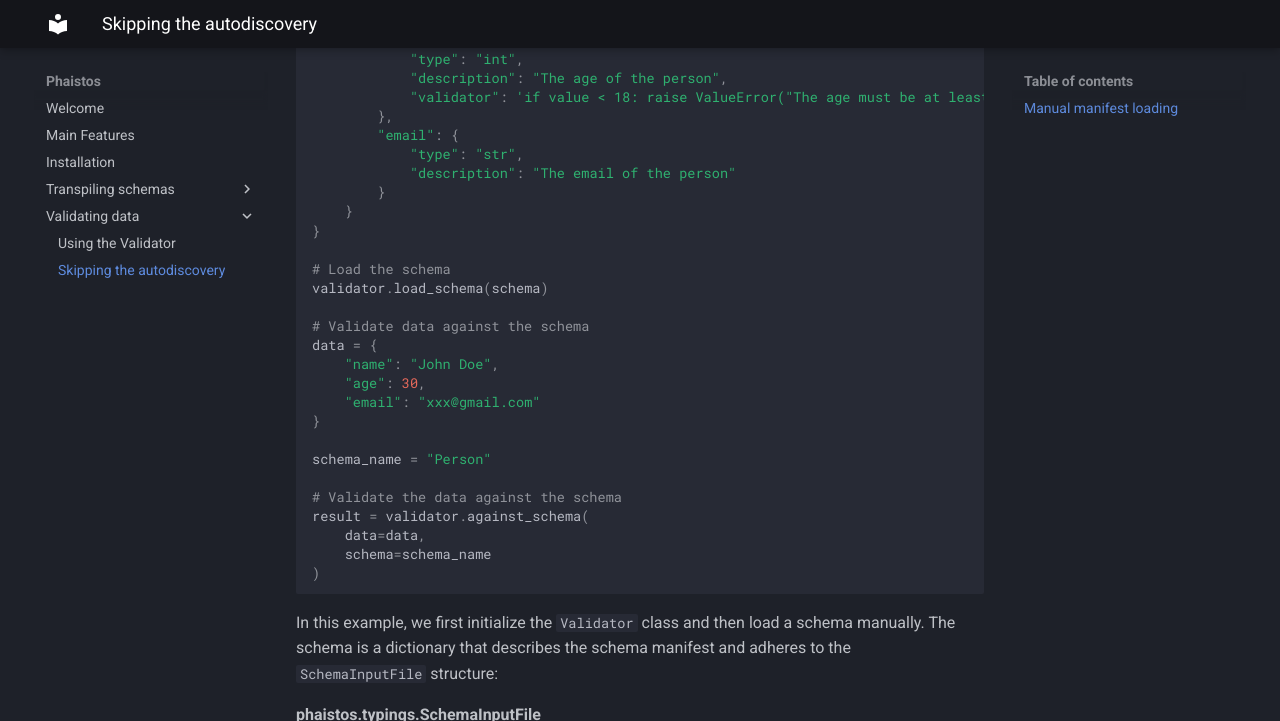
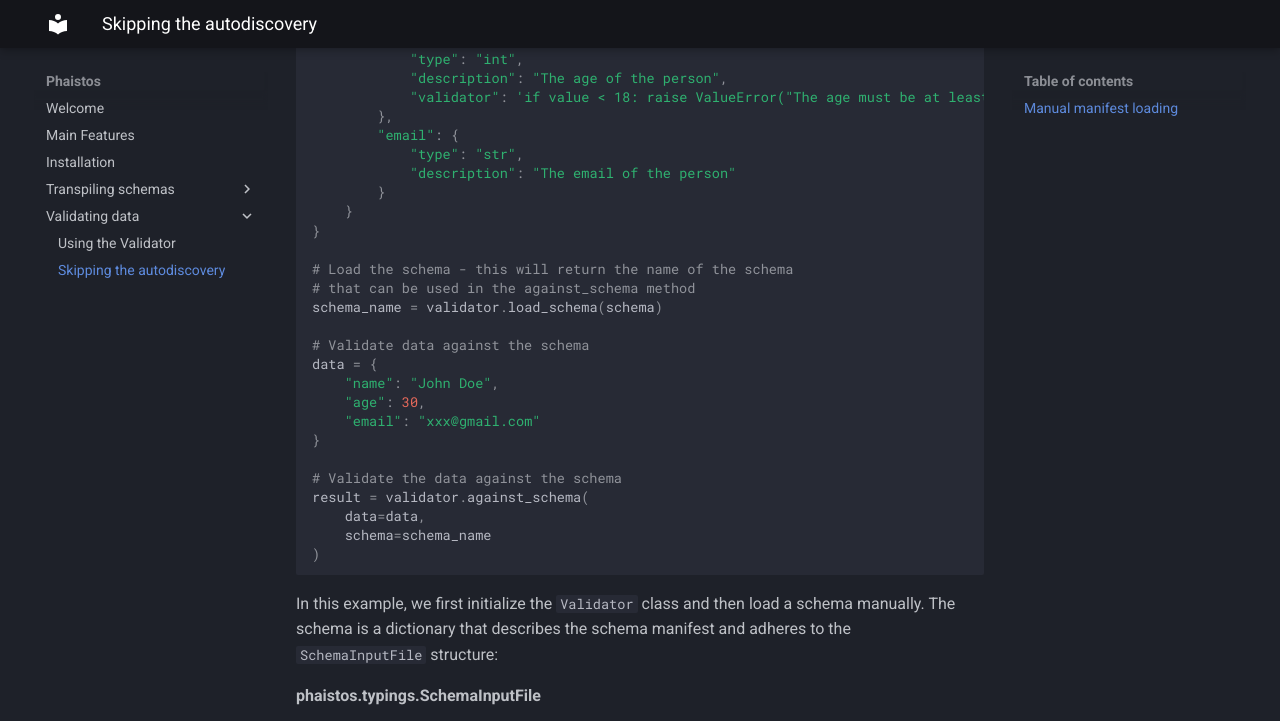
Before and after one commit to kamilrybacki/Phaistos, an MkDocs documentation site: the page built from docs/noauto.md, in a window 1280 px wide and 900 px high, scrolled down 788 px, cut to the strip 0-721 px from the top of the window. Built offline with MkDocs 1.6.1 and Material for MkDocs 9.7.7, drawn with Linux system fonts in a browser that asks for light colours.

Commit message:
feat: Add schema name to load_schema method in validator.py

```diff
--- a/docs/noauto.md
+++ b/docs/noauto.md
@@ -46,8 +46,9 @@ schema = {
     }
 }
 
-# Load the schema
-validator.load_schema(schema)
+# Load the schema - this will return the name of the schema
+# that can be used in the against_schema method
+schema_name = validator.load_schema(schema)
 
 # Validate data against the schema
 data = {
@@ -55,8 +56,6 @@ data = {
     "age": 30,
     "email": "xxx@gmail.com"
 }
-
-schema_name = "Person"
 
 # Validate the data against the schema
 result = validator.against_schema(
```
Also changed, not shown: 1 other file.
